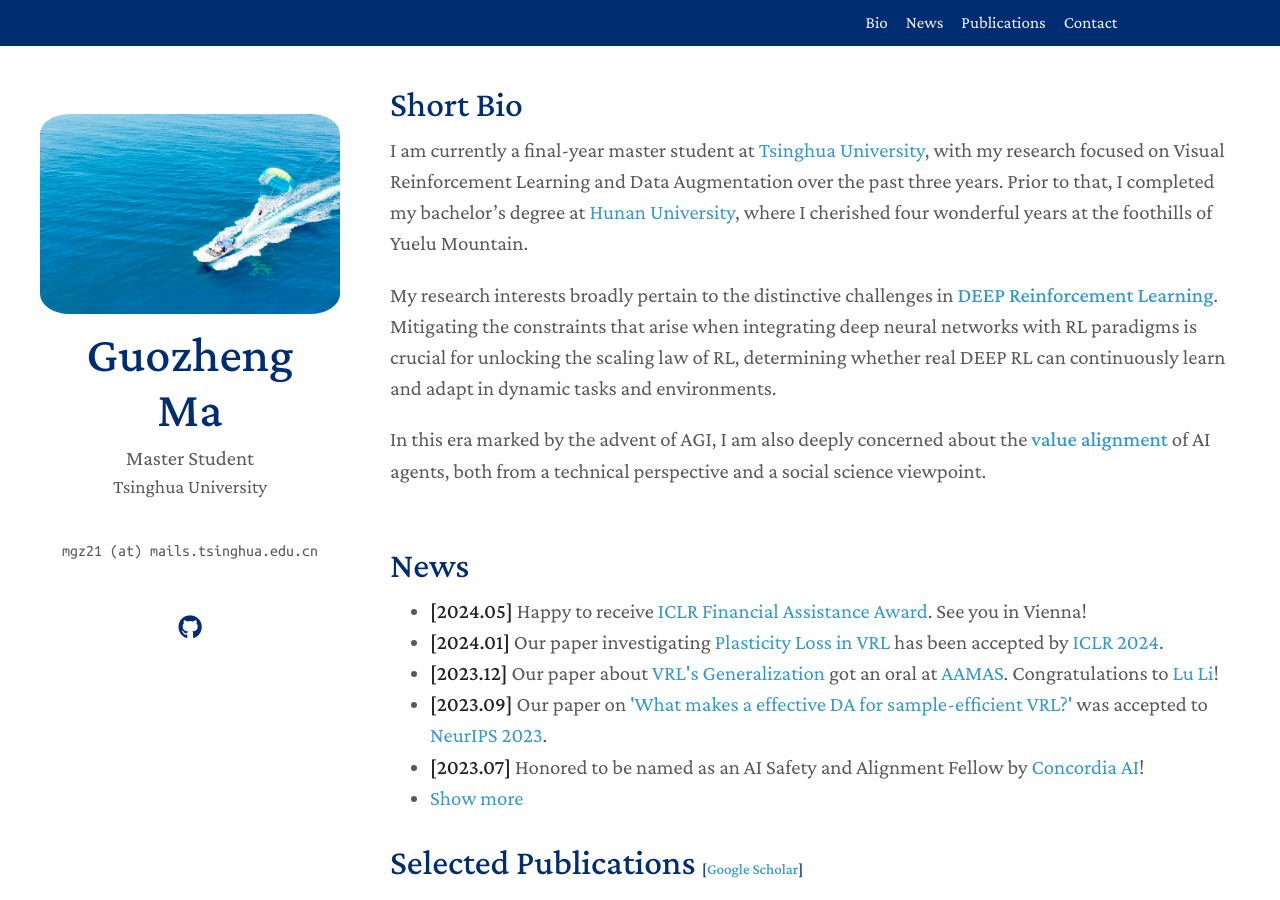
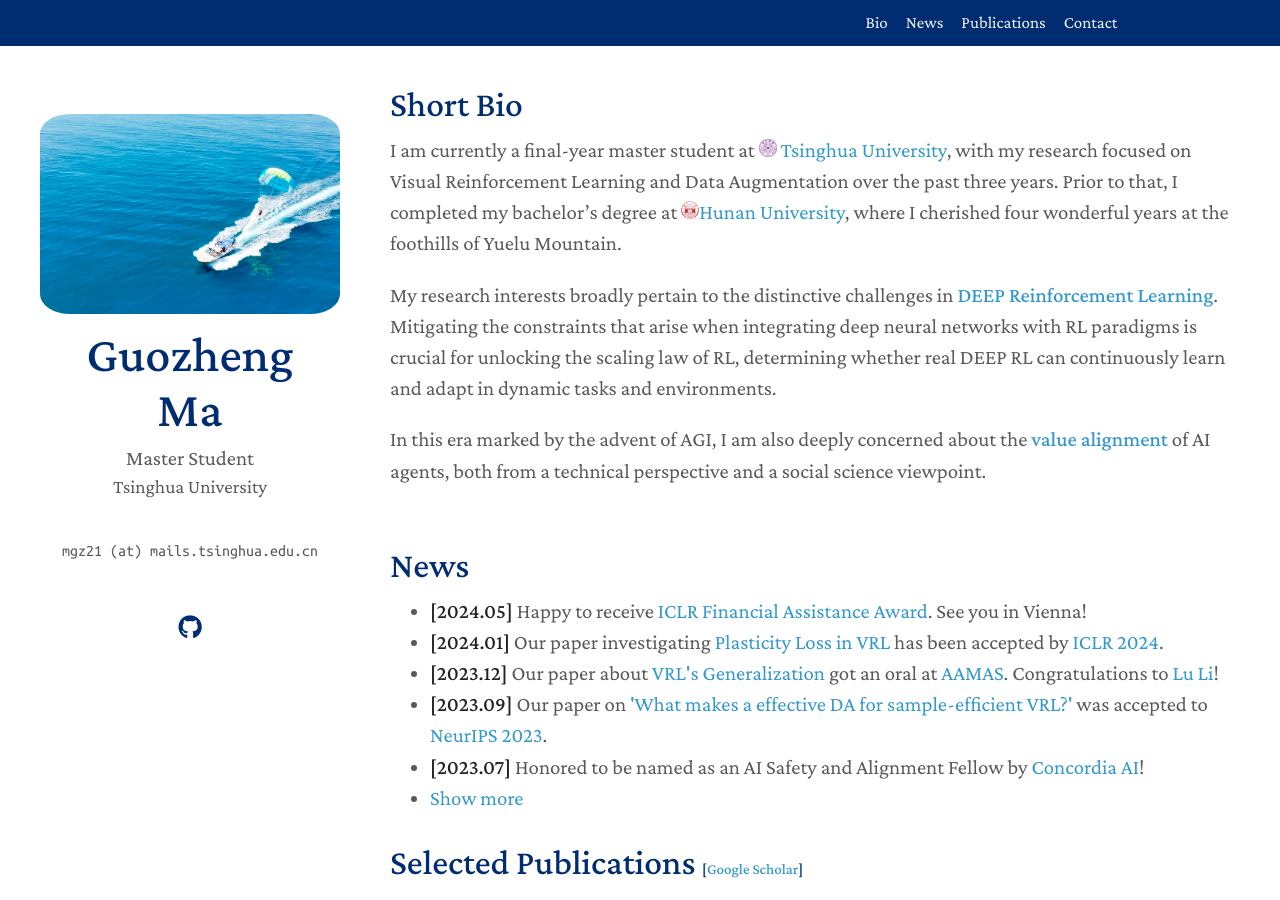
Before and after one commit to Guozheng-Ma/guozheng-ma.github.io, a Jekyll site: the page built from index.md, in a window 1280 px wide and 900 px high. Built offline with Jekyll 4.4.1, drawn with Linux system fonts in a browser that asks for light colours; a style sheet for code colours, icons or effects is not loaded.

Commit message:
Update index.md

```diff
--- a/index.md
+++ b/index.md
@@ -6,8 +6,8 @@ layout: homepage
 
 <h2 style="margin: 60px 0px 10px;">Short Bio</h2>
 
-I am currently a final-year master student at [Tsinghua University](https://www.tsinghua.edu.cn/en/), with my research focused on Visual Reinforcement Learning and Data Augmentation over the past three years.
-Prior to that, I completed my bachelor's degree at [Hunan University](http://www-en.hnu.edu.cn/), where I cherished four wonderful years at the foothills of Yuelu Mountain.
+I am currently a final-year master student at <img src="/assets/Logo/THU.png" alt="THU" width="18" height="18"> [Tsinghua University](https://www.tsinghua.edu.cn/en/), with my research focused on Visual Reinforcement Learning and Data Augmentation over the past three years.
+Prior to that, I completed my bachelor's degree at <img src="/assets/Logo/HNU.jpg" alt="THU" width="18" height="18">[Hunan University](http://www-en.hnu.edu.cn/), where I cherished four wonderful years at the foothills of Yuelu Mountain.
 
 
 My research interests broadly pertain to the distinctive challenges in <strong>[DEEP Reinforcement Learning]()</strong>.
```
